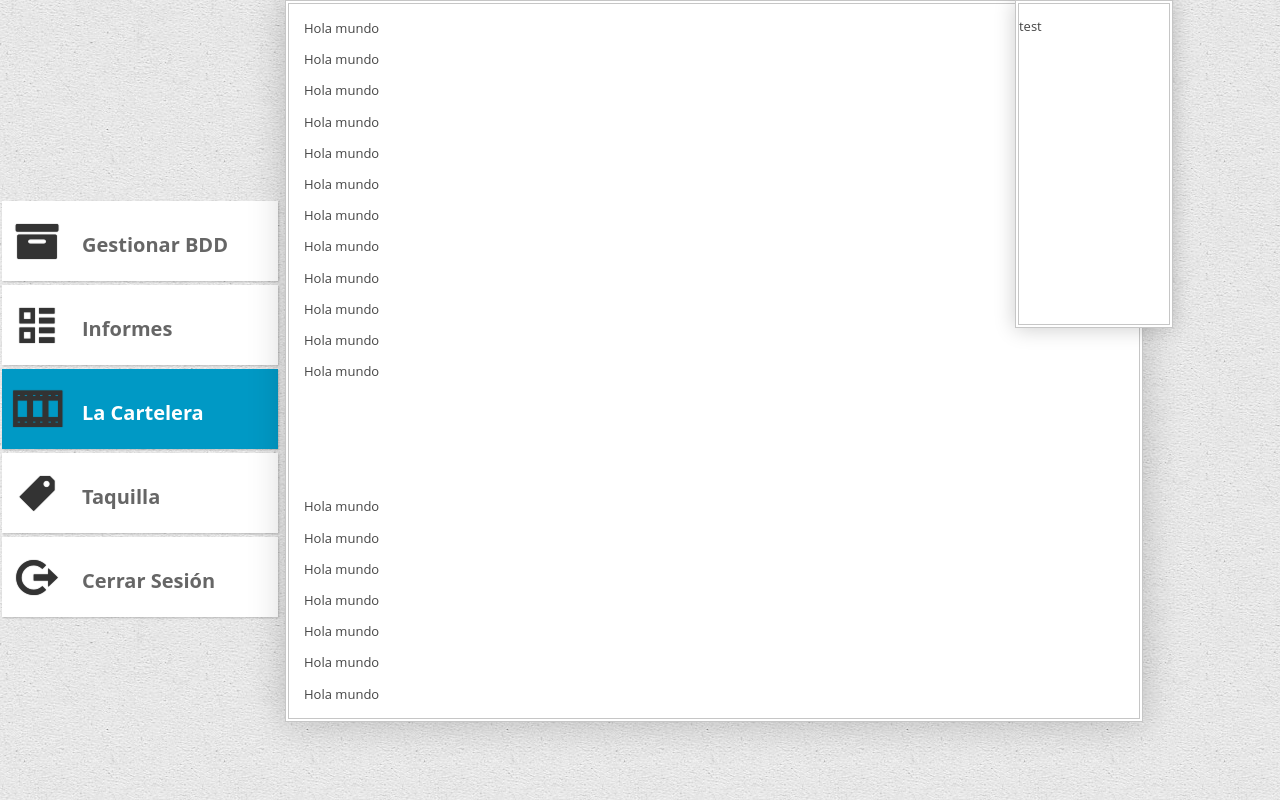
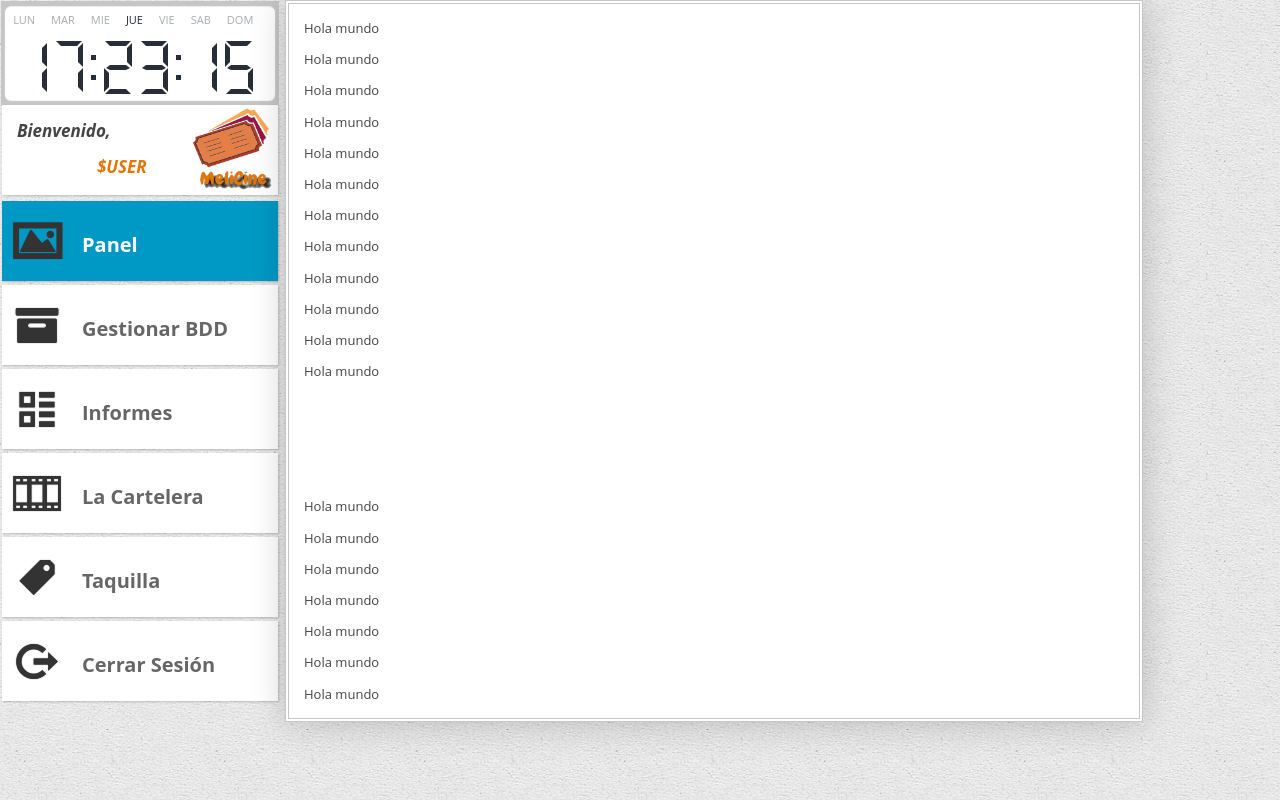
Before and after one commit to mangelperis/MeliCine, a PHP site: page /admin/admin.php in a window 1280 px wide. Run offline with PHP 8.4, Linux system fonts and the light colour scheme; data that the repository does not hold is empty.

Commit message:
Algunos retoques

```diff
--- a/admin/admin.php
+++ b/admin/admin.php
@@ -12,10 +12,14 @@ require('meta_es_admin.php');
 <body class="admin">
 <?php
 include ('menu.php');
-$_REQUEST['page'] = '1';
+$_REQUEST['page'] = '0';
 menu(); //llamo menu
 ?>
-
+<div id="welcome">
+	<div class="marco">
+		<p>Bienvenido,<br/><br/> <span>$USER</span> </p><img  src="images/logo.png"/>
+	</div>
+</div>
 <div id="content">
 		<div id="marco">
 		<p>Hola mundo</p>
@@ -26,11 +30,13 @@ menu(); //llamo menu
 		<p>Hola mundo</p>	<p>Hola mundo</p>	<p>Hola mundo</p>	<p>Hola mundo</p>	<p>Hola mundo</p>	<p>Hola mundo</p>
 		</div>
 </div>
-<div id="sidebar">
-<p> test </p>
-</div>
+
 
 
 <script type="text/javascript" src="js/jquery.min.js"></script>
+<!-- JavaScript Includes CLOCK-->
+		<script src="clock/js/jquery.min.js"></script>
+		<script src="clock/js/moment.js"></script>
+		<script src="clock/js/script.js"></script>
 </body>
 </html>
--- a/admin/clock/css/style.css
+++ b/admin/clock/css/style.css
@@ -6,9 +6,12 @@
 
 #clock{
 	top:0px;
-	left:2px;
+	left:1px;
 	width:270px;
-	padding:3px;
+	padding-top:5px;
+	padding-bottom:6px;
+	padding-left:4px;
+	padding-right:4px;
 	/*margin:0px 0px 0px 10px;*/
 	position:absolute;
 
--- a/admin/menu.php
+++ b/admin/menu.php
@@ -21,12 +21,25 @@ function menu(){
 
 	}elseif($result == '4'){
 		$id4 = 'class="selected"';
+	}elseif($result == '0'){
+		$id0 = 'class="selected"';
+	}elseif($result == '5'){
+		$id5 = 'class="selected"';
 	}
 
 	print'
 				<div class="menu">
                 <ul class="ca-menu">
 					<li '.$id0.'>
+                        <a href="admin.php">
+                            <span class="ca-icon">&#73;</span>
+                            <div class="ca-content">
+                                <h2 class="ca-main">Panel</h2>
+                                <h3 class="ca-sub"></h3>
+                            </div>
+                        </a>
+                    </li>
+					<li '.$id1.'>
                         <a href="#">
                             <span class="ca-icon">&#90;</span>
                             <div class="ca-content">
@@ -35,7 +48,7 @@ function menu(){
                             </div>
                         </a>
                     </li>
-					<li '.$id3.'>
+					<li '.$id2.'>
                         <a href="#">
                             <span class="ca-icon">&#179;</span>
                             <div class="ca-content">
@@ -44,7 +57,7 @@ function menu(){
                             </div>
                         </a>
                     </li>
-                    <li '.$id1.'>
+                    <li '.$id3.'>
                         <a href="#">
                             <span class="ca-icon">&#77;</span>
                             <div class="ca-content">
--- a/admin/meta_es_admin.php
+++ b/admin/meta_es_admin.php
@@ -4,4 +4,5 @@
 <link rel="icon" type="image/x-icon"  href=favicon.ico />
 
 <link rel=stylesheet type="text/css" href="css/admin.css"/>
+<link rel=stylesheet type="text/css" href="clock/css/style.css"/>
 <!--<link href="http://fonts.googleapis.com/css?family=Lato:400,300,900,700" rel=stylesheet type='text/css'>*/-->
--- a/admin/taquilla.php
+++ b/admin/taquilla.php
@@ -8,12 +8,11 @@ require('meta_es_admin.php');
 <title>MeliCine | Panel de administración | Taquilla</title>
 <meta name=keywords content=""/>
 <meta name=description content=""/>
-<link rel=stylesheet type="text/css" href="clock/css/style.css"/>
 </head>
 <body class="admin">
 <?php
 include ('menu.php');
-$_REQUEST['page'] = '1';
+$_REQUEST['page'] = '4';
 menu(); //llamo menu
 ?>
 <div id="welcome">
```
